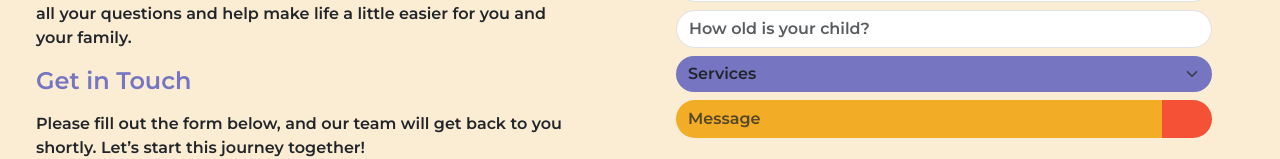
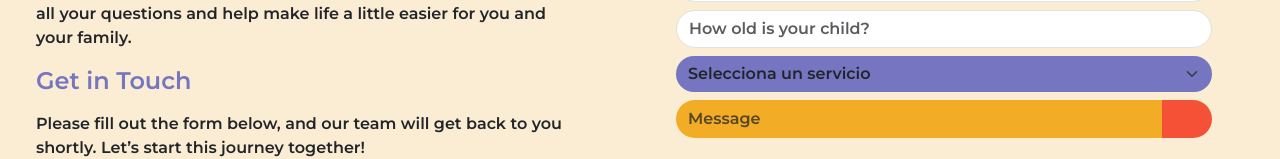
Before and after one commit to PollCode/GoUp, a React (Create React App) app: page / in a window 1280 px wide. Shown: the part 4809-4968 px from the top of the page. Built offline with nearby package versions, Linux system fonts and the light colour scheme.

Commit message:
Add files via upload

```diff
--- a/src/components/ContactUs.js
+++ b/src/components/ContactUs.js
@@ -45,6 +45,7 @@ const ContactUs = () => {
     setFormData({ ...formData, [name]: value });
   };
 
+
   const handleSubmit = (e) => {
     e.preventDefault();
 
@@ -55,7 +56,9 @@ const ContactUs = () => {
       return;
     }
 
-    emailjs.send("service_codv2pm","template_clpwecw", formData,"W_yqO85fndwrvO0wa")
+    console.log("Datos del formulario:", formData); // Verifica el contenido de formData
+
+    emailjs.send("service_codv2pm", "template_clpwecw", formData, "W_yqO85fndwrvO0wa")
       .then((response) => {
         console.log("Email enviado con éxito!", response.status, response.text);
         setFormError("");
@@ -65,7 +68,7 @@ const ContactUs = () => {
           phone: "",
           age: "",
           message: "",
-          service: "Services",
+          service: "",
         });
       })
       .catch((err) => {
@@ -73,6 +76,8 @@ const ContactUs = () => {
         setFormError("Error al enviar el formulario, por favor inténtelo de nuevo.");
       });
   };
+
+
 
   return (
     <>
@@ -144,19 +149,20 @@ const ContactUs = () => {
   value={formData.service}
   onChange={handleChange}
 >
-                <option>Services</option>
-                <option>Therapy Services</option>
-                <option>Rehabilitation Therapy</option>
-                <option>Oxygen Ventilator Therapy</option>
-                <option>Apnea Care</option>
-                <option>Tracheostomy Care</option>
-                <option>Cardiac Monitoring</option>
-                <option>GT/NT Tube Feeding</option>
-                <option>Specialty Clinic Support</option>
-                <option>Follow-Up with Primary Doctor and Specialists</option>
-                <option>Nutrition</option>
-                <option>Free Transportation</option>
+  <option value="">Selecciona un servicio</option> {/* Opción vacía */}
+  <option value="Therapy Services">Therapy Services</option>
+  <option value="Rehabilitation Therapy">Rehabilitation Therapy</option>
+  <option value="Oxygen Ventilator Therapy">Oxygen Ventilator Therapy</option>
+  <option value="Apnea Care">Apnea Care</option>
+  <option value="Tracheostomy Care">Tracheostomy Care</option>
+  <option value="Cardiac Monitoring">Cardiac Monitoring</option>
+  <option value="GT/NT Tube Feeding">GT/NT Tube Feeding</option>
+  <option value="Specialty Clinic Support">Specialty Clinic Support</option>
+  <option value="Follow-Up with Primary Doctor and Specialists">Follow-Up with Primary Doctor and Specialists</option>
+  <option value="Nutrition">Nutrition</option>
+  <option value="Free Transportation">Free Transportation</option>
 </select>
+
             </div>
 
             <div className="col-12">
```
Lines whose indentation alone changed are shown as unchanged.
